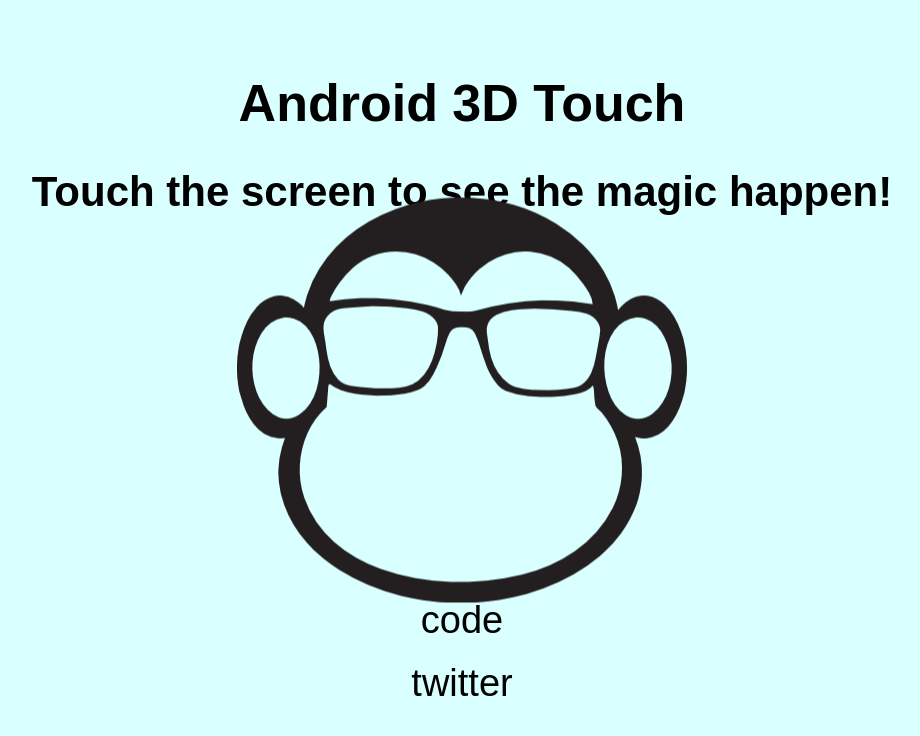
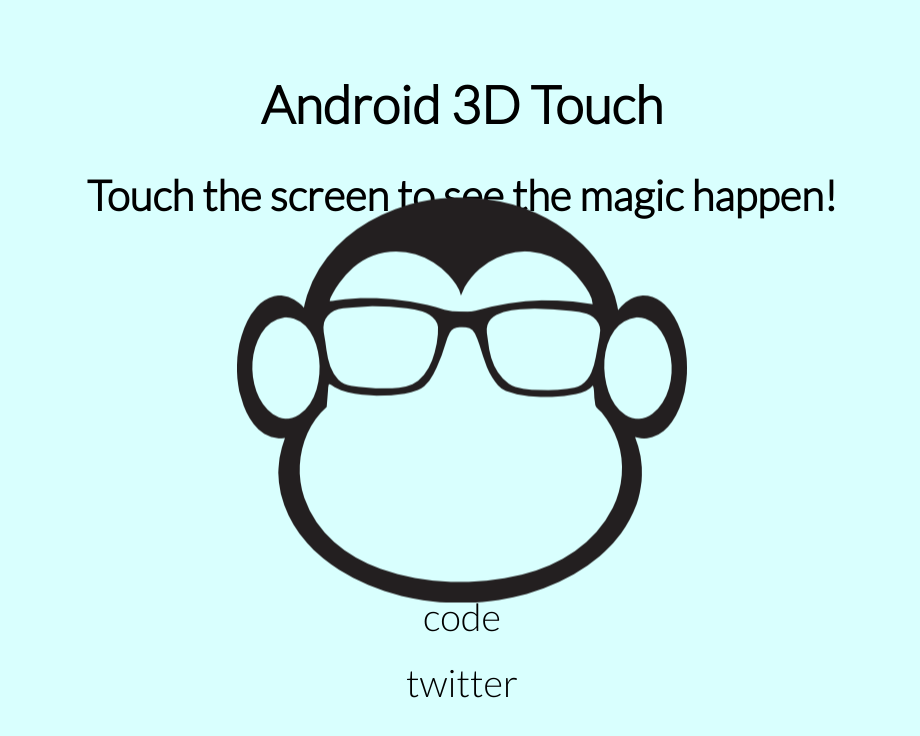
Before and after one commit to Aagsby/Android3DTouch, a plain HTML site: page index.html in a window 1280 px wide. Shown: the whole page, without its empty margins (178-1098 px from the left). Drawn offline with nearby package versions, Linux system fonts and the light colour scheme.

Commit message:
swap out standard boring sans-serif for lato font

```diff
--- a/css/main.css
+++ b/css/main.css
@@ -21,7 +21,7 @@ body  {
 
 body {
 	padding-top: 30px;
-	font-family: sans-serif;
+	font-family: 'Lato', sans-serif;
 	text-align: center;
 	background: #D9FFFE;
 }
--- a/index.html
+++ b/index.html
@@ -4,6 +4,7 @@
     <meta charset="utf-8">
     <title>Android "3D" Touch</title>
     <link rel="stylesheet" href="css/main.css">
+    <link href='https://fonts.googleapis.com/css?family=Lato:300' rel='stylesheet' type='text/css'>
   </head>
   <body>
     <h1>Android 3D Touch</h1>
```
